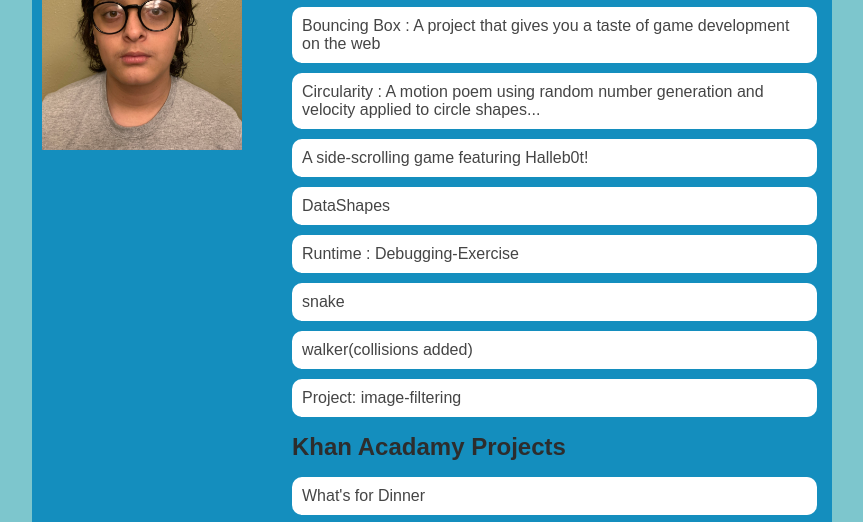
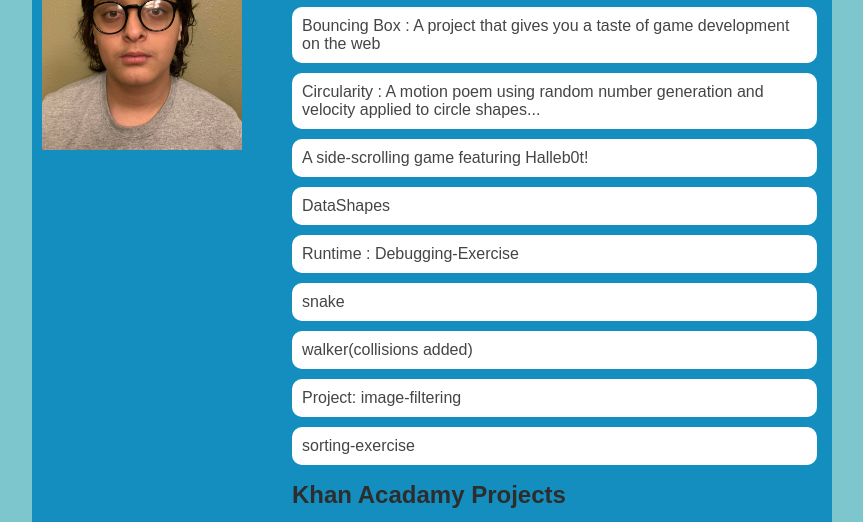
Before and after one commit to yasseenmukhtar/yasseenmukhtar.github.io, a plain HTML site: page portfolio.html in a window 1280 px wide. Shown: the part 215-737 px from the top of the page, without its empty margins (208-1071 px from the left). Drawn offline with Linux system fonts and the light colour scheme.

Commit message:
saved changes

```diff
--- a/portfolio.html
+++ b/portfolio.html
@@ -50,7 +50,7 @@
                         <li><a href="asd-projects/snake/"> snake</a></li>
                         <li><a href="asd-projects/walker/"> walker(collisions added)</a></li>
                         <li><a href="asd-projects/image-filtering/">Project: image-filtering</a></li>
-
+                        <li><a href="asd-projects/sorting-exercise/">sorting-exercise</a></li>
 
                     </ul>
                     <h2>Khan Acadamy Projects</h2>
```
